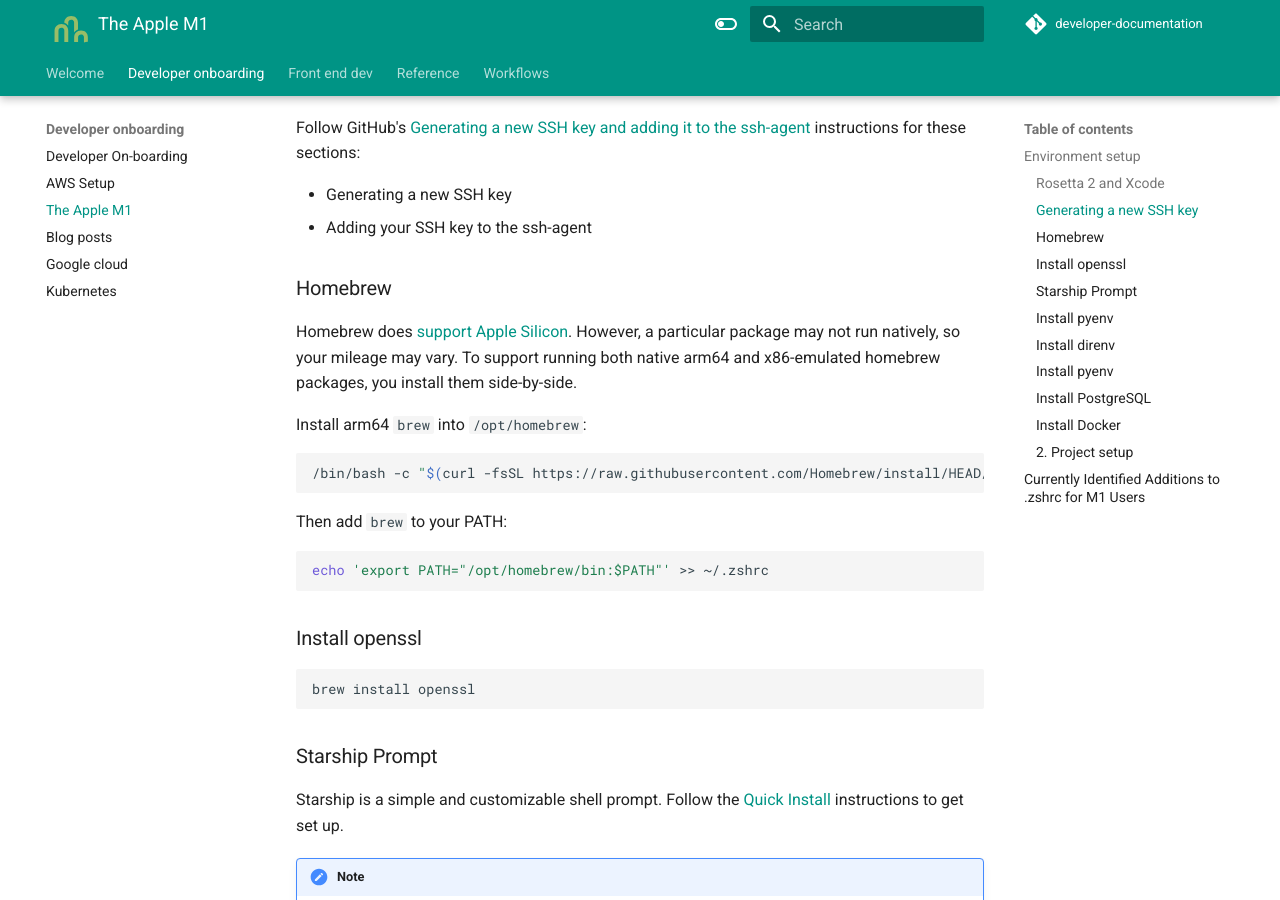
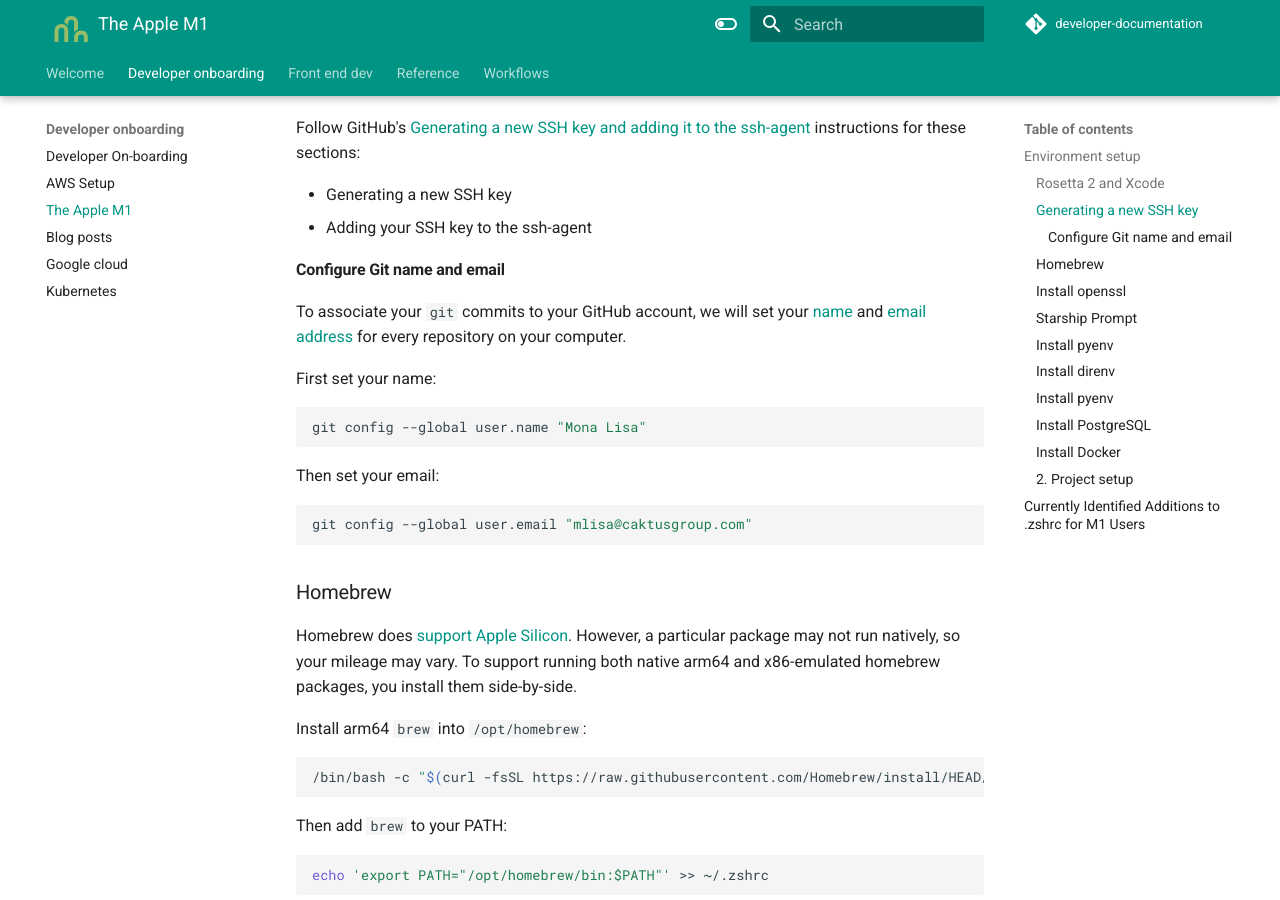
Before and after one commit to caktus/guidebook, an MkDocs documentation site: the page built from docs/developer-onboarding/M1.md, in a window 1280 px wide and 900 px high, scrolled down 821 px. Built offline with MkDocs 1.6.1 and Material for MkDocs 9.7.7, drawn with Linux system fonts in a browser that asks for light colours; comment, search, counter and statistics services are not loaded.

Commit message:
git name and email config

````diff
--- a/docs/developer-onboarding/M1.md
+++ b/docs/developer-onboarding/M1.md
@@ -37,6 +37,23 @@
 
   * Generating a new SSH key
   * Adding your SSH key to the ssh-agent
+
+
+#### Configure Git name and email
+
+To associate your `git` commits to your GitHub account, we will set your [name](https://docs.github.com/en/get-started/getting-started-with-git/setting-your-username-in-git#setting-your-git-username-for-every-repository-on-your-computer) and [email address](https://docs.github.com/en/account-and-profile/setting-up-and-managing-your-github-user-account/managing-email-preferences/setting-your-commit-email-address#setting-your-commit-email-address-in-git) for every repository on your computer.
+
+First set your name:
+
+```shell
+git config --global user.name "Mona Lisa"
+```
+
+Then set your email:
+
+```shell
+git config --global user.email "mlisa@caktusgroup.com"
+```
 
 
 ### Homebrew
````
